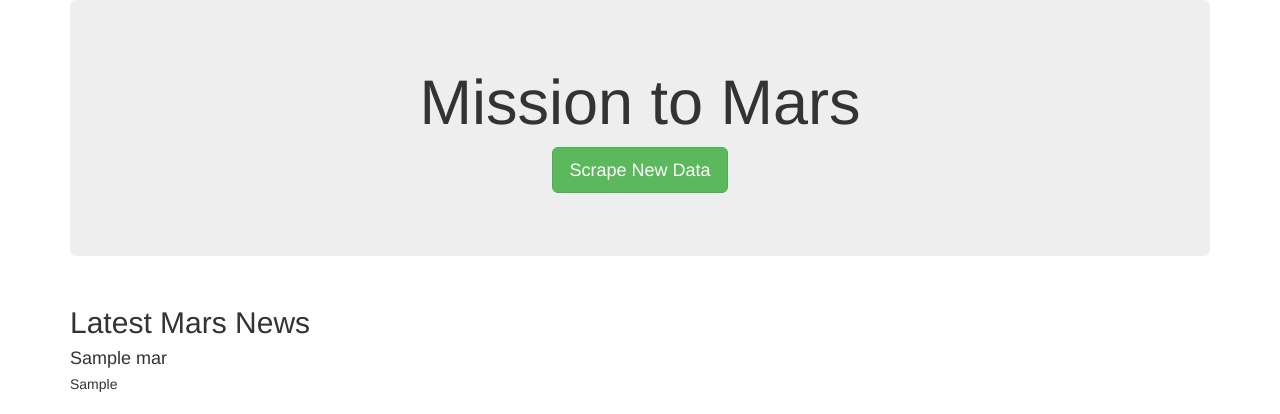
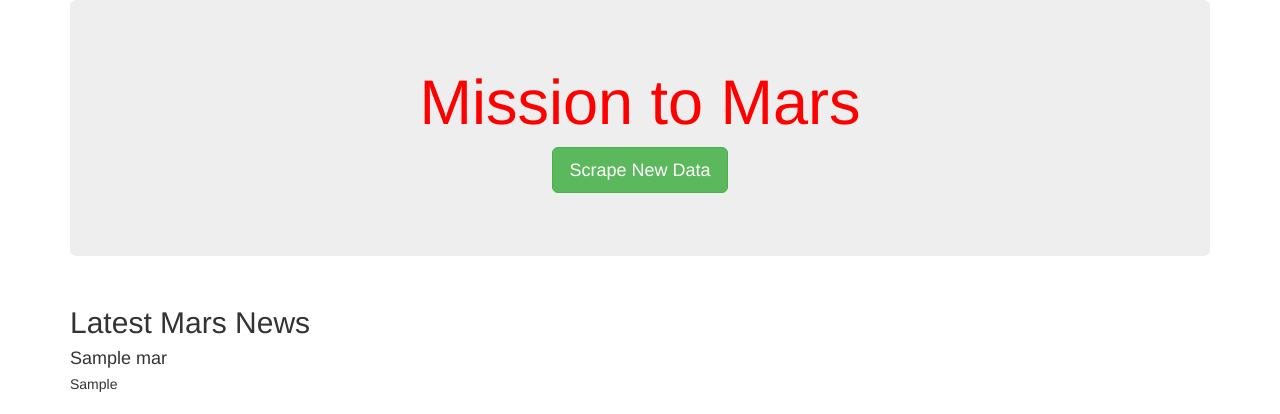
Before and after one commit to sgalikeeva/Mission-to-Mars, a Flask app: template templates/index.html in a window 1280 px wide. Shown: the top 414 px of the page. Run offline with Flask 2, Linux system fonts and the light colour scheme; the template is opened without the code that fills it: most values are stand-ins (such as "Sample title", 1, 10 or a date in 2020); some libraries are stand-ins or nearby versions.

Commit message:
updated code in html

```diff
--- a/templates/index.html
+++ b/templates/index.html
@@ -4,7 +4,7 @@
     <meta charset="UTF-8" />
     <meta name="viewport" content="width=device-width, initial-scale=1.0" />
     <meta http-equiv="X-UA-Compatible" content="ie=edge" />
-    <title>style="color:red" Mission to Mars</title>
+    <title>Mission to Mars</title>
     <link
       rel="stylesheet"
       href="https://maxcdn.bootstrapcdn.com/bootstrap/3.3.7/css/bootstrap.min.css"
@@ -14,7 +14,7 @@
     <div class="container">
       <!-- Add Jumbotron to Header -->
       <div class="jumbotron text-center">
-        <h1>Mission to Mars</h1>
+        <h1 style="color:red"> Mission to Mars</h1>
         <!-- Add a button to activate scraping script -->
         <p><a class="btn btn-success btn-lg" href="/scrape" role="button">Scrape New Data</a></p>
       </div>
@@ -60,11 +60,11 @@
           <h2 class="text-center">Mars Hemispheres</h2>
         </div>
         {% for hemisphere in mars.hemispheres %}
-        <div class="col-md-6">
+        <div class="col-md-3">
           <div class="thumbnail">
-            <img src="{{hemispheres.img_url | default('static/images/error.png', true)}}" alt="..." class="img-thumbnail">
+            <img src="{{hemisphere.img_url | default('static/images/error.png', true)}}" alt="..." class="img-thumbnail">
             <div class="caption">
-              <h3>{{hemispheres.title}}</h3>
+              <h3>{{hemisphere.title}}</h3>
             </div>
           </div>
         </div>
```
